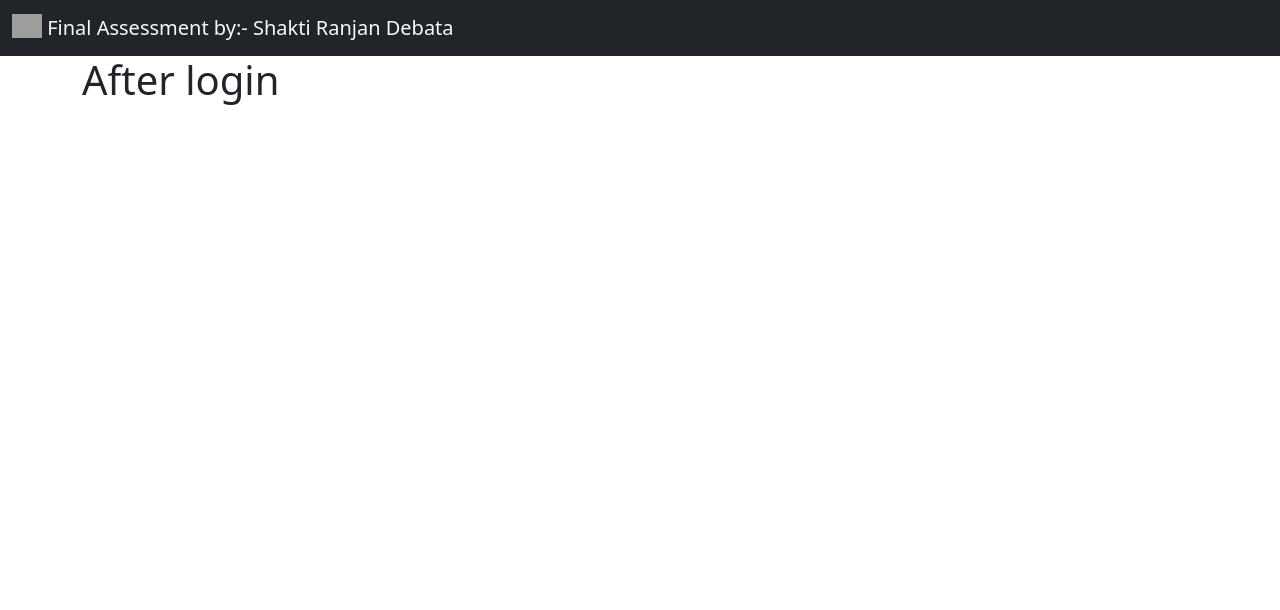
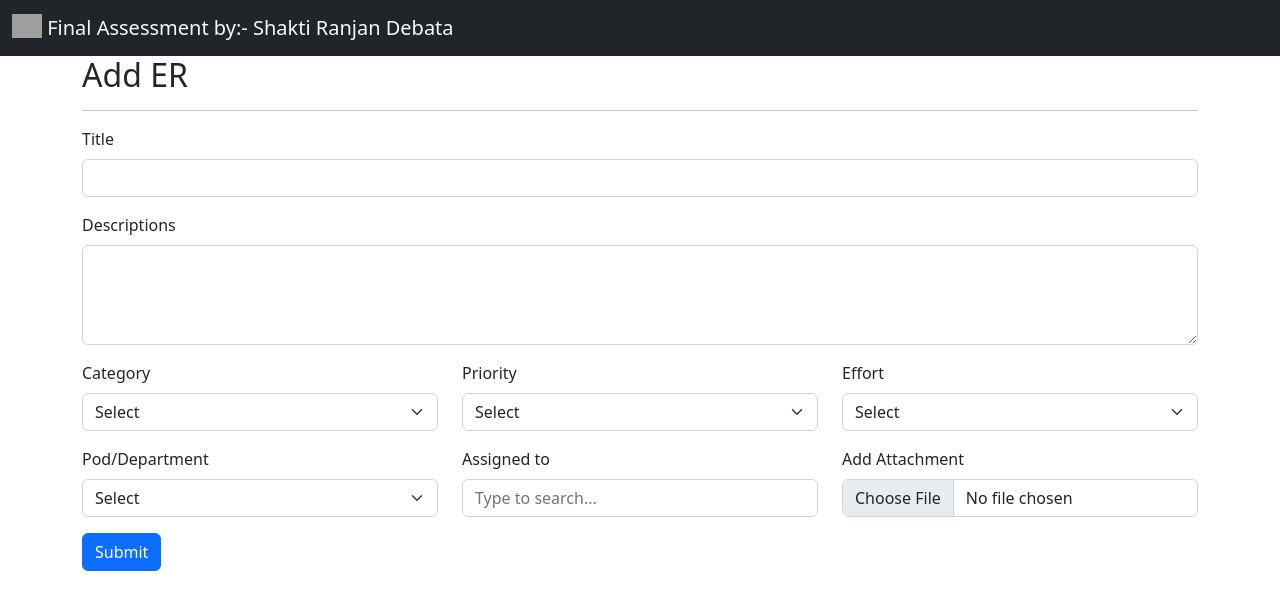
Before and after one commit to d-shaktiranjan/Final_Assessment_Muvi, a PHP site: page /er.php in a window 1280 px wide. Shown: the top 610 px of the page. Run offline with PHP 8.4, Linux system fonts and the light colour scheme; the visitor is signed in with stand-in values (Sample User, id 1); grey boxes are pictures that could not be loaded.

Commit message:
er form added

```diff
--- a/er.php
+++ b/er.php
@@ -17,9 +17,74 @@ if (!$_SESSION['loggedin']) header("location: index.php");
 <body>
     <?php include_once "utils/navbar.php" ?>
     <div class="container">
-        <h1>After login</h1>
+        <h2>Add ER</h2>
+        <hr>
+        <form>
+            <div class="mb-3">
+                <label for="title" class="form-label">Title</label>
+                <input type="text" class="form-control" id="title" name="title" required>
+            </div>
+            <div class="form mb-3">
+                <label for="descriptions" class="form-label">Descriptions</label>
+                <textarea class="form-control" id="descriptions" name="descriptions" style="height: 100px"
+                    required></textarea>
+            </div>
+            <div class="row">
+                <div class="form mb-3 col">
+                    <label for="category" class="form-label">Category</label>
+                    <select class="form-select" id="category" name="category" required>
+                        <option value="" hidden>Select</option>
+                        <option value="bug">Bug</option>
+                        <option value="design">Design</option>
+                        <option value="api">API</option>
+                    </select>
+                </div>
+                <div class="form mb-3 col">
+                    <label for="priority" class="form-label">Priority</label>
+                    <select class="form-select" id="priority" name="priority" required>
+                        <option value="" hidden>Select</option>
+                        <option value="high">High</option>
+                        <option value="mid">Medium</option>
+                        <option value="low">Low</option>
+                    </select>
+                </div>
+                <div class="form mb-3 col">
+                    <label for="effort" class="form-label">Effort</label>
+                    <select class="form-select" id="effort" name="effort" required>
+                        <option value="" hidden>Select</option>
+                        <option value="high">High</option>
+                        <option value="mid">Medium</option>
+                        <option value="low">Low</option>
+                    </select>
+                </div>
+            </div>
+            <div class="row">
+                <div class="form mb-3 col">
+                    <label for="pod" class="form-label">Pod/Department</label>
+                    <select class="form-select" id="pod" name="pod" required>
+                        <option value="" hidden>Select</option>
+                        <option value="backend">Backend</option>
+                        <option value="frontend">Frontend</option>
+                        <option value="testing">Testing</option>
+                    </select>
+                </div>
+                <div class="form mb-3 col">
+                    <label for="assignTo" class="form-label">Assigned to</label>
+                    <input class="form-control" list="datalistOptions" id="assignTo" name="assignTo"
+                        placeholder="Type to search..." required>
+                    <datalist id="datalistOptions">
+                    </datalist>
+                </div>
+                <div class="mb-3 col">
+                    <label for="title" class="form-label">Add Attachment</label>
+                    <input type="file" class="form-control" id="title" name="title" required>
+                </div>
+            </div>
+            <button type="submit" class="btn btn-primary">Submit</button>
+        </form>
     </div>
     <script src="https://cdn.jsdelivr.net/npm/bootstrap@5.2.0-beta1/dist/js/bootstrap.bundle.min.js"></script>
+    <script src="js/main.js"></script>
 </body>
 
 </html>
```
